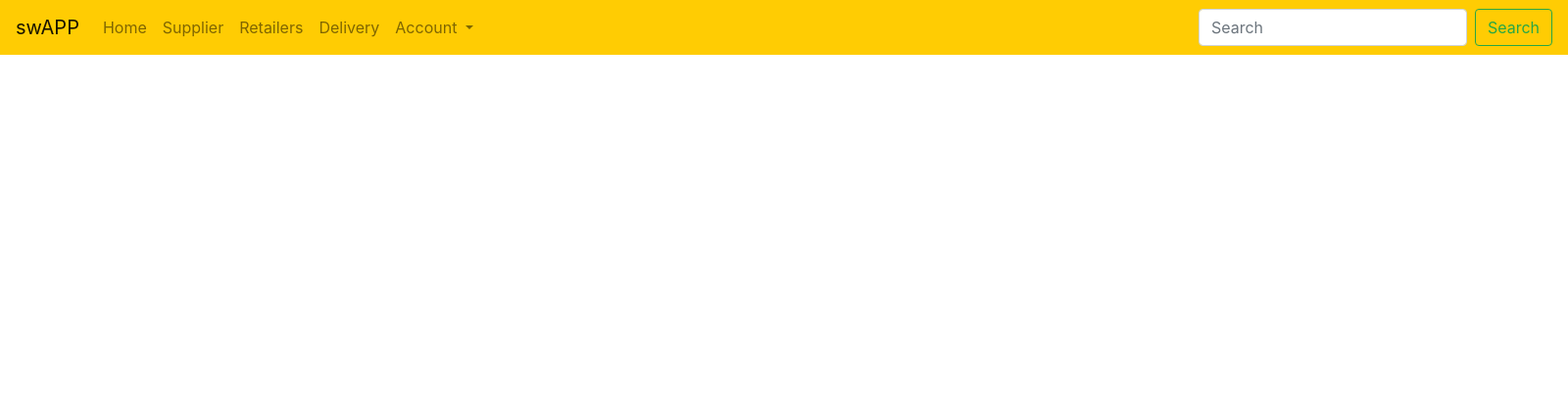
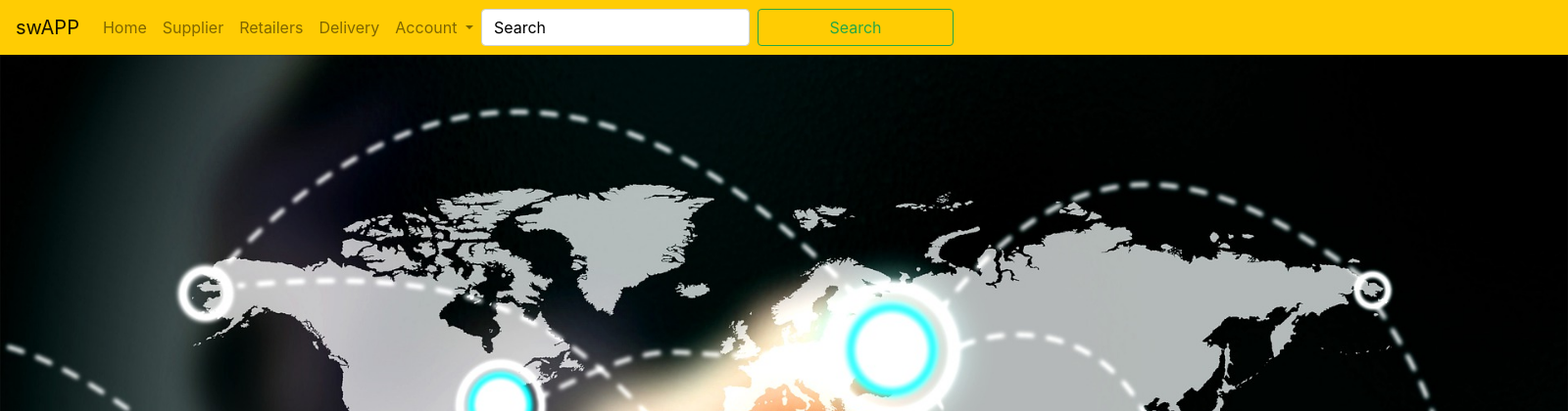
Before and after one commit to sling254/swAPP, a Django app: template templates/base.html in a window 1600 px wide. Shown: the top 420 px of the page at 98% size. Run offline with Django 4.2, Linux system fonts and the light colour scheme; the template is opened without the code that fills it, so the values that code supplies are empty; some libraries are stand-ins or nearby versions; some web fonts are replaced.

Commit message:
make changes

```diff
--- a/shop/views.py
+++ b/shop/views.py
@@ -4,4 +4,4 @@ from django.shortcuts import render
 
 
 def IndexView(request):
-    return render(request, 'base.html')
+    return render(request, 'home.html')
--- /dev/null
+++ b/static/css/home.css
@@ -0,0 +1,56 @@
+
+body{
+    background-image: url(../images/business-g237ea8317_1920.jpg);
+    background-repeat: no-repeat;
+    background-attachment: fixed;
+    background-size: cover;
+}
+.logo{
+    padding: 5%;
+}
+.whole{
+    margin: auto;
+
+}
+
+.no-border {
+    border: 0;
+    box-shadow: none;
+}
+form{
+    width: 1100px;
+    margin: auto;
+    border-radius: 20px;
+}
+p{
+    font-weight: 900;
+    font-size: 24px;
+    width: 100%;
+
+}
+p:first-child {
+    border-right: 1px solid black;
+  }
+
+span{
+    color: red;
+}
+.form-control::-webkit-input-placeholder {
+    color: black;
+  }
+
+ul li{
+    list-style: none;
+}
+ul li a{
+    text-decoration: none;
+    color: red;
+}
+.cat{
+    padding: 2%;
+    margin: auto;
+    margin-left: 15%;
+}
+.btn{
+    width: 200px;
+}
--- a/templates/base.html
+++ b/templates/base.html
@@ -14,6 +14,7 @@
   {% block styles %}
     {% bootstrap_css %}
     <link rel="stylesheet" href="{% static 'css/style.css' %}">
+    <link rel="stylesheet" href="{% static 'css/home.css' %}">
     <link rel="stylesheet" href="https://use.fontawesome.com/releases/v5.11.2/css/all.css">
     <link rel="preconnect" href="https://fonts.googleapis.com">
     <link rel="preconnect" href="https://fonts.gstatic.com" crossorigin>
```
Also changed, not shown: templates/home.html (added, +27 -0 lines), shop/urls.py (line endings or trailing spaces), static/images/business-g237ea8317_1920.jpg (added).
